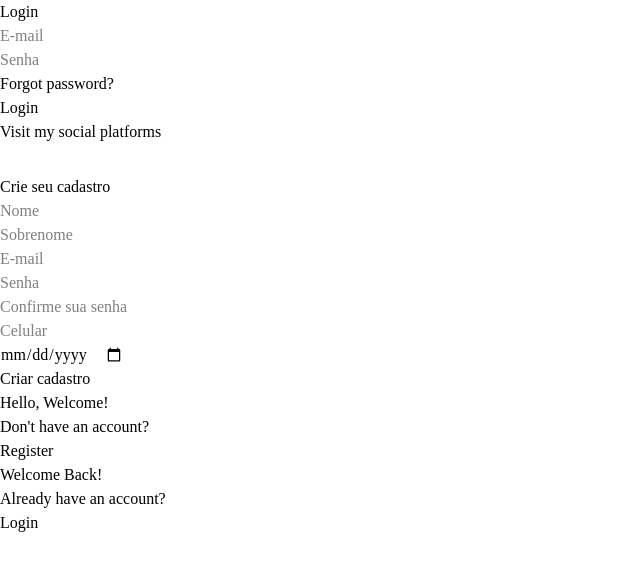
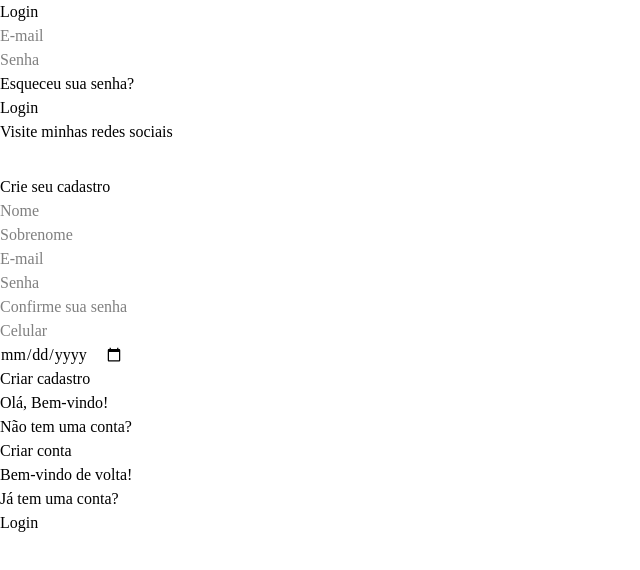
Before and after one commit to Luedukar/Project_TCC_React, a React (Vite) app: page / in a window 1280 px wide. Shown: the top 570 px of the page, without its empty margins (0-640 px from the left). Built offline with nearby package versions, Linux system fonts and the light colour scheme; some icons are missing.

Commit message:
melhorias de layout para login/register (telas menores) e duplo fator

```diff
--- a/src/pages/Change.jsx
+++ b/src/pages/Change.jsx
@@ -83,16 +83,16 @@ export default function Change() {
   return (
     <div className="alter_box before:absolute before:top-[-270%] before:left-[0] before:z-2 before:h-[300%] before:w-full before:rounded-[150px] before:border before:bg-blue-600 before:transition-all before:duration-[1200ms] before:ease-in-out before:content-[''] sm:absolute sm:top-0 sm:h-full sm:w-full sm:before:top-0 sm:before:left-[-250%] sm:before:h-[100%] sm:before:w-[300%]">
       <div className="painel_left absolute top-[0] z-2 flex h-[30%] w-full flex-col items-center justify-center text-white transition-all duration-[1200ms] ease-in-out sm:top-[0] sm:left-[0] sm:h-full sm:w-[50%]">
-        <h1 className="m-[-10px] mb-[15px] text-4xl">Hello, Welcome!</h1>
-        <p className="mb-[15px]">Don't have an account?</p>
+        <h1 className="m-[-10px] mb-[15px] text-2xl">Olá, Bem-vindo!</h1>
+        <p className="mb-[15px]">Não tem uma conta?</p>
         <button className="register-btn mt-[15px] h-[46px] w-[160px] cursor-pointer rounded-lg border border-white bg-transparent text-base font-semibold text-white shadow-none">
-          Register
+          Criar conta
         </button>
       </div>
 
       <div className="painel_right bottom-[-30%] z-2 flex h-[30%] w-full flex-col items-center justify-center text-white transition-all duration-[1200ms] sm:absolute sm:top-0 sm:right-[-50%] sm:h-full sm:w-[50%]">
-        <h1 className="m-[-10px] mb-[12px] text-4xl">Welcome Back!</h1>
-        <p className="mb-[12px]">Already have an account?</p>
+        <h1 className="m-[-10px] mb-[12px] text-2xl">Bem-vindo de volta!</h1>
+        <p className="mb-[12px]">Já tem uma conta?</p>
         <button className="login-btn mt-[12px] h-[46px] w-[160px] cursor-pointer rounded-lg border border-white bg-transparent text-base font-semibold text-white shadow-none">
           Login
         </button>
--- a/src/pages/DuploFator.jsx
+++ b/src/pages/DuploFator.jsx
@@ -31,32 +31,60 @@ export default function DuploFator() {
   }
 
   return (
-    <div className="flex min-h-screen items-center justify-center bg-gradient-to-br from-blue-50 via-white to-blue-50 px-4">
-      <div className="w-full max-w-md rounded-lg bg-white p-8 shadow-lg">
-        <h1 className="mb-6 bg-gradient-to-r from-blue-600 to-blue-400 bg-clip-text text-center text-3xl font-bold text-transparent">
-          Duplo Fator de segurança
-        </h1>
-        <p className="mb-6 text-center text-gray-600">
-          Insira o código de autenticação enviado para o seu email para acessar
-          sua conta.
-        </p>
-        <form className="w-full" onSubmit={handleSubmit}>
+    <div className="flex min-h-screen items-center justify-center bg-gradient-to-br from-blue-100 via-blue-50 to-white px-4 py-8">
+      <div className="hover:shadow-3xl relative w-full max-w-md rounded-2xl border border-blue-200/50 bg-white/90 p-10 shadow-2xl backdrop-blur-sm transition-all duration-300">
+        <button
+          onClick={() => navigate(-1)}
+          className="absolute top-4 left-4 text-gray-400 transition-colors duration-200 hover:text-gray-600"
+          title="Voltar"
+        >
+          <box-icon
+            name="left-arrow-alt"
+            size="sm"
+            className="cursor-pointer transition-transform duration-200 hover:scale-110"
+          ></box-icon>
+        </button>
+        <div className="mb-8 text-center">
+          <div className="mb-4 inline-flex h-16 w-16 items-center justify-center rounded-full bg-gradient-to-br from-blue-500 to-blue-600 shadow-lg">
+            <box-icon name="shield" size="lg" color="white"></box-icon>
+          </div>
+          <h1 className="mb-3 bg-gradient-to-r from-blue-700 to-blue-500 bg-clip-text text-3xl font-bold text-transparent">
+            Duplo Fator de Segurança
+          </h1>
+          <p className="text-sm leading-relaxed text-gray-600">
+            Insira o código de autenticação enviado para o seu email para
+            acessar sua conta.
+          </p>
+        </div>
+        <form className="w-full space-y-6" onSubmit={handleSubmit}>
           <Form
             type="text"
-            placeholder="Código"
+            placeholder="Código de Autenticação"
             value={codigo.codigo}
             set={setCodigo}
             fieldName="codigo"
             icon="bx-lock"
           />
           <button
-            className="mt-4 h-[48px] w-full cursor-pointer rounded-lg bg-blue-400 text-base font-semibold text-white shadow-[0_0_10px_rgba(0,0,0,0.1)] transition-all hover:bg-blue-500"
+            className="h-12 w-full transform rounded-xl bg-gradient-to-r from-blue-500 to-blue-600 font-semibold text-white shadow-lg transition-all duration-300 hover:scale-105 hover:from-blue-600 hover:to-blue-700 hover:shadow-xl active:scale-95"
             type="submit"
           >
-            Enviar Código
+            Verificar Código
           </button>
         </form>
-        {erro && <p className="mt-4 text-center text-red-500">{erro}</p>}
+        <div className="mt-4 text-center">
+          <a
+            href="#"
+            className="text-sm text-blue-600 transition-colors duration-200 hover:text-blue-800 hover:underline"
+          >
+            Não recebeu o código? Enviar novamente
+          </a>
+        </div>
+        {erro && (
+          <div className="mt-6 rounded-lg border border-red-200 bg-red-50 p-3">
+            <p className="text-center text-sm text-red-600">{erro}</p>
+          </div>
+        )}
       </div>
     </div>
   );
--- a/src/pages/Login.jsx
+++ b/src/pages/Login.jsx
@@ -57,8 +57,11 @@ export default function Login() {
           icon="bx-lock"
         />
         <div className="pt-[15px] pb-[20px]">
-          <a className="m-[30px] p-[20px] text-sm text-black" href="#">
-            Forgot password?
+          <a
+            className="m-[5px] p-[20px] text-base text-blue-400 transition-colors duration-200 hover:text-blue-600 hover:underline"
+            href="#"
+          >
+            Esqueceu sua senha?
           </a>
         </div>
         <button
@@ -68,7 +71,7 @@ export default function Login() {
         >
           Login
         </button>
-        <p className="m-[15px] text-base">Visit my social platforms</p>
+        <p className="m-[15px] text-base">Visite minhas redes sociais</p>
         <div className="flex justify-center">
           <SocialIcon href="#" name="linkedin-square" />
           <SocialIcon href="#" name="github" />
```
